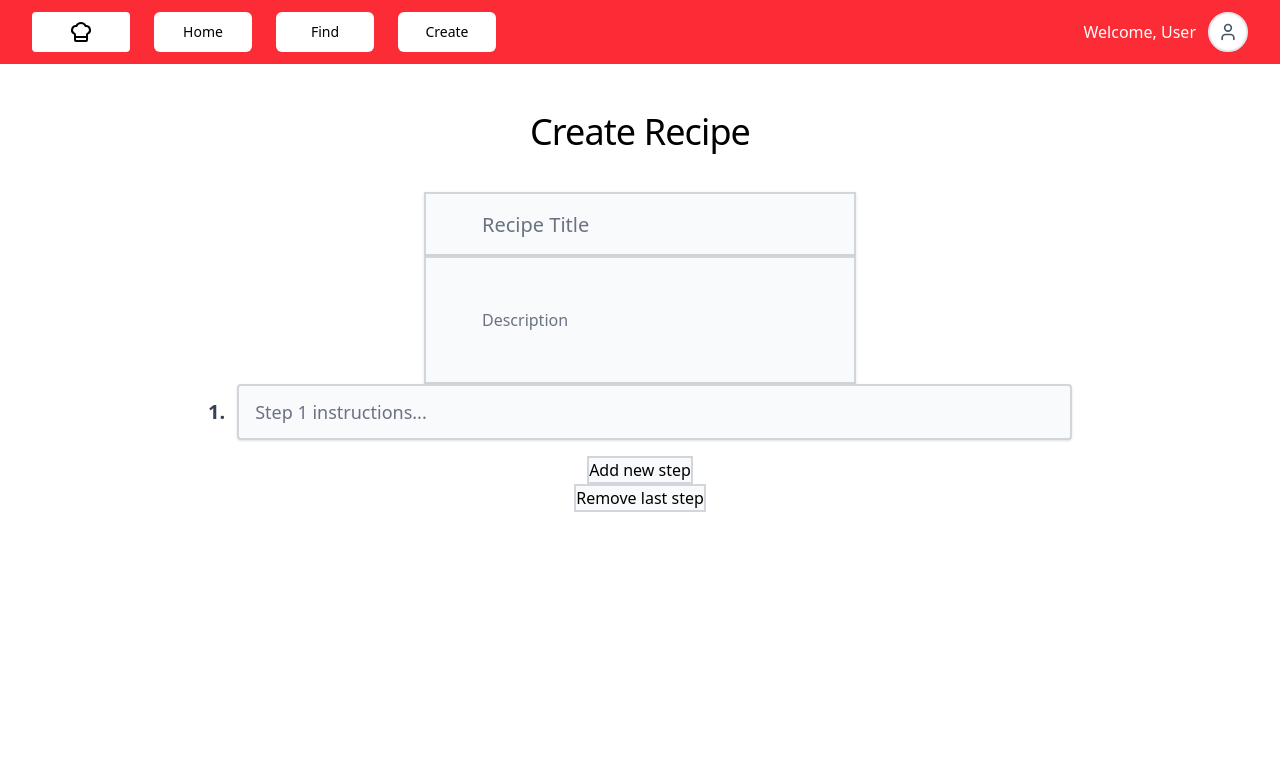
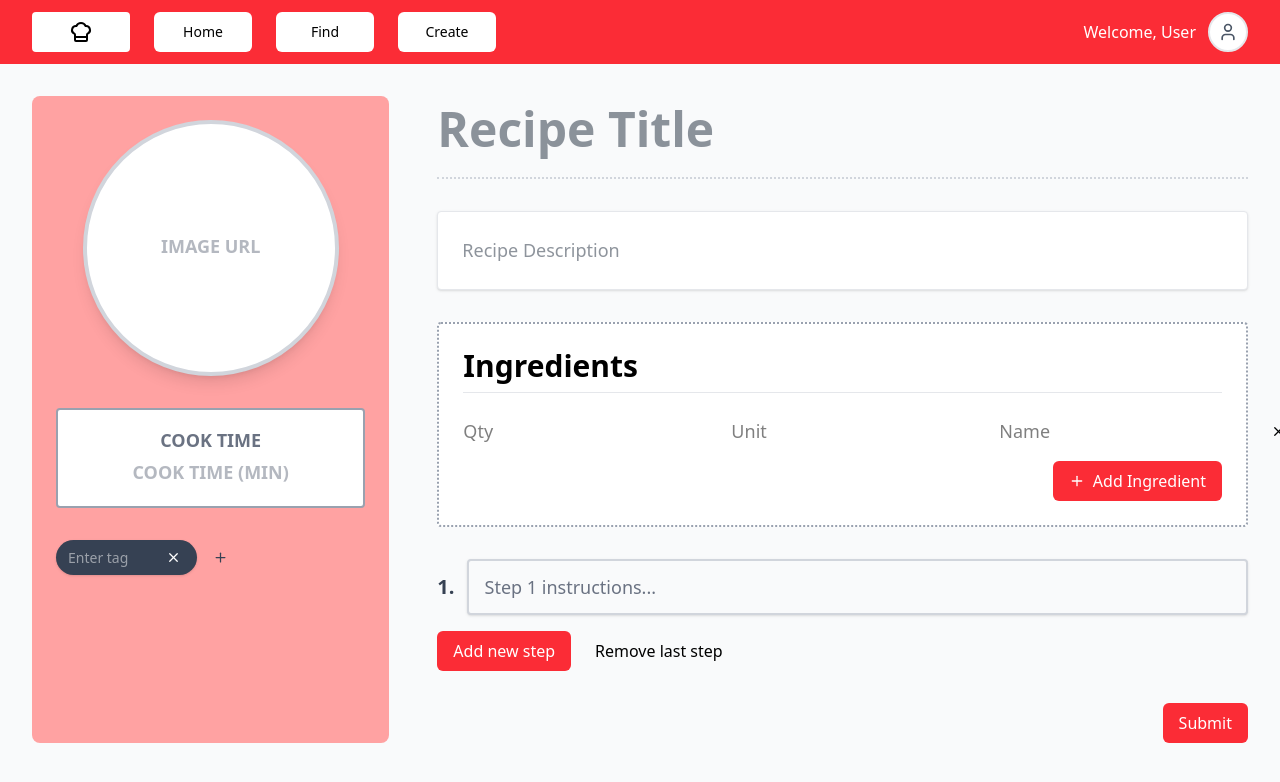
Before and after one commit to ak2466/CS312-Final-Project, a React (Vite) app in the folder my-react-app/: page /create in a window 1280 px wide. Shown: the top 782 px of the page. Built offline with nearby package versions, Linux system fonts and the light colour scheme.

Commit message:
Submit form changes, add steps to recipe view

```diff
--- a/my-react-app/src/components/Button.jsx
+++ b/my-react-app/src/components/Button.jsx
@@ -3,8 +3,9 @@ import React, { useState } from 'react';
 const Button = ({ children, variant = 'primary', className = '', ...props }) => {
   const variants = {
     nav: "bg-white text-black hover:bg-gray-400 px-6 py-2 rounded-md font-medium text-sm transition-colors",
-    primary: "bg-red-500 text-white hover:bg-gray-900 px-6 py-2 rounded-md font-medium transition-colors",
-    tag: "bg-red-500 text-white text-xs px-4 py-1.5 rounded-md font-medium hover:bg-red-900 cursor-pointer"
+    primary: "bg-red-500 text-white hover:bg-gray-500 px-4 py-2 rounded-md font-medium transition-colors",
+    tag: "bg-red-500 text-white text-xs px-4 py-1.5 rounded-md font-medium hover:bg-red-900 cursor-pointer",
+    text: "text-grey-700 hover:bg-red-50 active:bg-red-100 font-medium px-3 py-1.5 rounded-md"
   };
 
   return (
--- a/my-react-app/src/pages/CreateView.jsx
+++ b/my-react-app/src/pages/CreateView.jsx
@@ -1,13 +1,20 @@
 import React, { useState, useEffect } from 'react';
 import RecipeCard from '../components/RecipeCard';
-import { Search } from 'lucide-react';
-import { Link } from "react-router-dom";
+import { X, Plus } from 'lucide-react';
+import Button from '../components/Button';
 
-const HomeView = () => {
+const CreateView = () => {
 
   const [recipeTitle, setRecipeTitle] = useState('');
+  const [recipeCookTime, setCookTime] = useState('');
+  const [recipeImgUrl, setImgUrl] = useState('')
   const [recipeDescription, setRecipeDescription] = useState('');
-  const [steps, setSteps] = useState(['']);
+  const [recipeSteps, setSteps] = useState(['']);
+  const [recipeTags, setTags] = useState(['']);
+  const [recipeIngs, setIngs] = useState([{ name: "", quantity: "", unit: "" }]);
+
+  const recipeUserId = "1";
+
 
   const handleTitleChange = (event) => {
     setRecipeTitle(event.target.value);
@@ -17,18 +24,64 @@ const HomeView = () => {
     setRecipeDescription(event.target.value);
   };
 
+  const handleCookTimeChange = (event) => {
+    setCookTime(event.target.value);
+  }
+
+  const handleImgUrlChange = (event) => {
+    setImgUrl(event.target.value);
+  }
+
+  const handleAddTag = () => {
+    setTags([...recipeTags, '']);
+  }
+  const handleRemoveTag = () => {
+    if (recipeTags.length > 1) {
+      setTags(recipeTags.slice(0, -1));
+    }
+  }
+
+  const handleTagChange = (index, value) => {
+    const newTags = recipeTags.map((tag, i) => {
+      if (i === index) {
+        return value;
+      }
+
+      return tag;
+    });
+
+    setTags(newTags);
+  }
+
+  const handleAddIng = () => {
+    setIngs([...recipeIngs, { name: "", quantity: "", unit: "" }]);
+  };
+
+  const handleRemoveIng = (index) => {
+    setIngs(recipeIngs.filter((_, i) => i !== index));
+  };
+
+
+  const handleIngChange = (index, field, value) => {
+    setIngs(prev =>
+      prev.map((ing, i) =>
+        i === index ? { ...ing, [field]: value } : ing
+      )
+    );
+  };
+
   const handleAddStep = () => {
-    setSteps([...steps, '']);
+    setSteps([...recipeSteps, '']);
   }
 
   const handleRemoveStep = () => {
-    if(steps.length > 1) {
-        setSteps(steps.slice(0, -1));
+    if(recipeSteps.length > 1) {
+        setSteps(recipeSteps.slice(0, -1));
     }
   }
 
   const handleStepChange = (index, value) => {
-    const newSteps = steps.map((step, i) => {
+    const newSteps = recipeSteps.map((step, i) => {
 
     // If the index matches the step being edited, return the new value
       if (i === index) {
@@ -44,67 +97,212 @@ const HomeView = () => {
 
   }
 
+  const handleSubmit = async (e) => {
+    e.preventDefault();
+
+    const recipe = {
+      name:recipeTitle,
+      description: recipeDescription,
+      ingredients: recipeIngs,
+      steps: recipeSteps,
+      tags: recipeTags,
+      cook_time: recipeCookTime,
+      image_url: recipeImgUrl,
+      user_id: recipeUserId
+    }
+
+    try {
+      const res = await fetch('/api/recipe', {
+        method: 'POST',
+        headers: { 'Content-Type': 'application/json' },
+        body: JSON.stringify(recipe)
+      });
+
+      if (res.ok) {
+        navigate('/');
+      } else {
+        console.error('Failed to create recipe');
+      }
+    } catch (err) {
+      console.error(err);
+    }
+  }
 
   return (
     <>
-      <div className="flex-1 bg-center bg-cover">
-        <section className="py-12 px-4 max-w-4xl mx-auto flex flex-col items-center">
-          <h1 className="text-4xl font-normal mb-10 text-center tracking-tight">Create Recipe</h1>
+    <div className="min-h-screen bg-gray-50 flex flex-col font-sans">
+      <main className="container mx-auto p-8 flex-grow">
+        <div className="flex flex-col md:flex-row gap-12">
+          <div className="w-full md:w-1/3 flex flex-col items-center space-y-8 bg-red-300 p-6 rounded-lg">
 
+            <div className="w-64 h-64 rounded-full bg-white border-4 border-gray-300 flex items-center justify-center overflow-hidden shadow-lg">
+              <input
+                type="text"
+                placeholder='Image URL'
+                className="text-lg font-bold uppercase text-gray-500 mb-1 text-center bg-transparent border-none focus:ring-0 focus:outline-none"
+                value={recipeImgUrl}
+                onChange={handleImgUrlChange}
+              />
+            </div>
+
+            <div className="w-full border-2 border-gray-400 p-4 bg-white text-center rounded">
+              <h3 className="text-lg font-bold uppercase text-gray-500 mb-1 text-center">Cook Time</h3>
+              <input
+                type="text"
+                placeholder='Cook Time (min)'
+                className="text-lg font-bold uppercase text-gray-500 mb-1 text-center bg-transparent border-none focus:ring-0 focus:outline-none"
+                value={recipeCookTime}
+                onChange={handleCookTimeChange}
+              />
+            </div>
+
+            <div className="w-full">
+              <div className="flex flex-wrap gap-2 justify-center md:justify-start">
+                {recipeTags.map((tag, i) => (
+                  <div className='inline-flex items-center gap-1 px-3 py-1.5 bg-gray-700 text-white text-sm rounded-full shadow-sm'>
+                  <input
+                    type="text"
+                    placeholder="Enter tag"
+                    value={tag}
+                    onChange={(e) => handleTagChange(i, e.target.value)}
+                    className='truncate max-w-[90px] bg-transparent border-none focus:ring-0 focus:outline-none'
+                  />
+                  <button
+                    type="button"
+                    onClick={handleRemoveTag}
+                    className='p-1 rounded-full hover:bg-gray-800'
+                  >
+                    <X size={15}/>
+                  </button>
+                  </div>
+                ))}
+                <button
+                    type="button"
+                    onClick={handleAddTag}
+                    className='p-2 rounded-full text-gray-700 hover:bg-red-400 transition'
+                >
+                    <Plus size={15}/>
+                </button>
+              </div>
+            </div>
+          </div>
+          <div className="w-full md:w-2/3 space-y-8">
+
+            <div className="border-b-2 border-dotted border-gray-300 pb-4">
               <input
                   type="text"
                   placeholder="Recipe Title"
-            className="w-1/2 h-16 pl-14 pr-6 border-2 border-gray-300 bg-gray-50 text-xl placeholder-gray-500 focus:outline-none focus:border-gray-500 focus:ring-0 shadow-sm transition-all"
+                  className="text-5xl font-bold text-gray-800 bg-transparent border-none focus:ring-0 focus:outline-none"
                   value={recipeTitle}
                   onChange={handleTitleChange}
               />
+            </div>
 
+            <div className="bg-white p-6 rounded border border-gray-200 shadow-sm">
               <input
                   type="text"
-            placeholder="Description"
-            className="w-1/2 h-32 pl-14 pr-6 border-2 border-gray-300 bg-gray-50 text-m placeholder-gray-500 focus:outline-none focus:border-gray-500 focus:ring-0 shadow-sm transition-all"
+                  placeholder="Recipe Description"
+                  className="text-lg text-gray-800 leading-relaxed bg-transparent border-none focus:ring-0 focus:outline-none"
                   value={recipeDescription}
                   onChange={handleDescriptionChange}
               />
+            </div>
 
-        {steps.map((step, index) => (
+            <div className="border-2 border-dotted border-gray-400 p-6 rounded bg-white relative">
+              <h2 className="text-3xl font-bold mb-6 border-b border-gray-200 pb-2">Ingredients</h2>
+
+              <ul className="space-y-3 text-lg">
+                {recipeIngs.map((ing, i) => (
+                  <div key={i} className="flex gap-2">
+                    <input
+                      type="text"
+                      placeholder="Qty"
+                      value={ing.quantity}
+                      onChange={(e) => handleIngChange(i, "quantity", e.target.value)}
+                      className='bg-transparent border-none focus:ring-0 focus:outline-none'
+                    />
+                    <input
+                      type="text"
+                      placeholder="Unit"
+                      value={ing.unit}
+                      onChange={(e) => handleIngChange(i, "unit", e.target.value)}
+                      className='bg-transparent border-none focus:ring-0 focus:outline-none'
+                    />
+                    <input
+                      type="text"
+                      placeholder="Name"
+                      value={ing.name}
+                      onChange={(e) => handleIngChange(i, "name", e.target.value)}
+                      className='bg-transparent border-none focus:ring-0 focus:outline-none'
+                    />
+                    <button
+                      type='button'
+                      onClick={() => handleRemoveIng(i)}
+                      className='bg-transparent hover:bg-red-50 rounded-full p-1'
+                    >
+                      <X size={15}/>
+                    </button>
+                  </div>
+
+                ))}
+              </ul>
+              <div className="flex justify-end mt-4">
+                <Button
+                  variant="primary"
+                  onClick={handleAddIng}
+                  className="flex items-center gap-2"
+                >
+                  <Plus size={16} />
+                  Add Ingredient
+                </Button>
+              </div>
+            </div>
+            {recipeSteps.map((step, index) => (
                 <div key={index} className="w-full mb-4 flex items-center">
-            {/* Step number label */}
                 <span className="text-xl font-bold mr-3 text-gray-700">{index + 1}.</span>
 
                 <input
                     type="text"
                     placeholder={`Step ${index + 1} instructions...`}
-                // Bind the input's value to the specific step in the array
                     value={step}
-                // Use the index to know which step in the array to update
                     onChange={(e) => handleStepChange(index, e.target.value)}
                     className="flex-grow h-14 pl-4 pr-6 rounded border-2 border-gray-300 bg-gray-50 text-lg placeholder-gray-500 focus:outline-none focus:border-gray-500 focus:ring-0 shadow-sm transition-all"
                 />
                 </div>
             ))}
 
-        <button
-            type="button"
-            className="border-2 border-gray-300 bg-gray-50"
+            <div className='inline-flex gap-3 justify-center'>
+              <Button
+                  variant="primary"
                   onClick={handleAddStep}
               >
                   Add new step
-        </button>
+              </Button>
 
-        <button
-            type="button"
-            className="border-2 border-gray-300 bg-gray-50"
+              <Button
+                  variant='text'
                   onClick={handleRemoveStep}
               >
                   Remove last step
-        </button>
+              </Button>
+            </div>
 
-        </section>
+            <div className='flex justify-end'>
+              <Button
+                variant='primary'
+                onClick={handleSubmit}
+              >
+                Submit
+              </Button>
+            </div>
+
+          </div>
+        </div>
+      </main>
     </div>
 
     </>
   );
 }
 
-export default HomeView;
+export default CreateView;
```
Also changed, not shown: my-react-app/src/components/RecipeCard.jsx (+7 -8 lines), my-react-app/src/pages/RecipeView.jsx (+19 -7 lines). Lines whose indentation alone changed are shown as unchanged.
